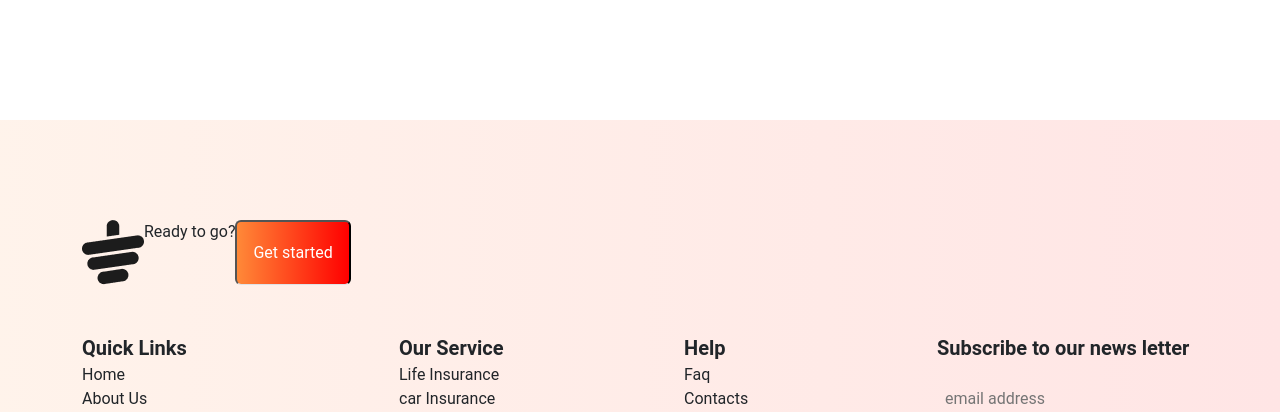
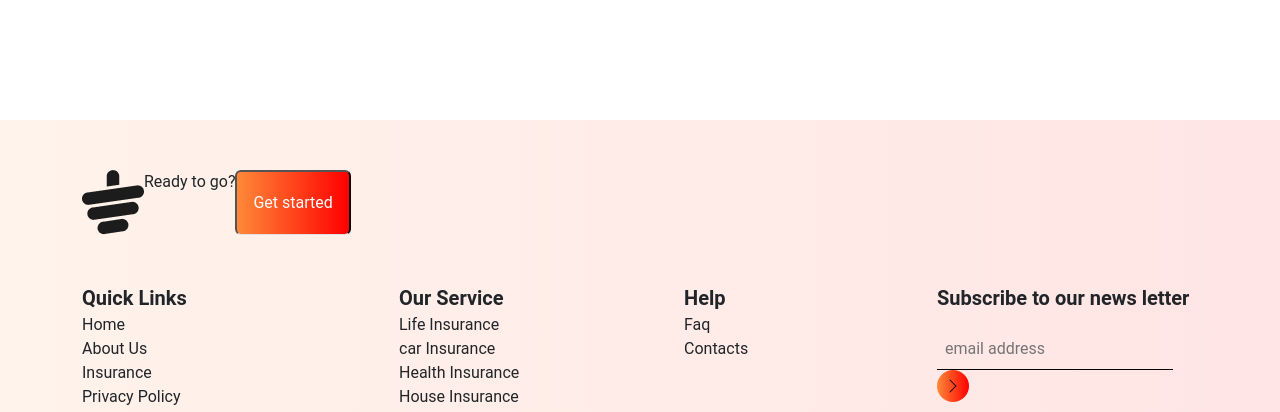
Before and after one commit to Abdullah-5603/project-tea-house, a plain HTML site: page index.html in a window 1280 px wide. Shown: the part 2210-2622 px from the top of the page. Drawn offline with nearby package versions, Linux system fonts and the light colour scheme.

Commit message:
Update style.css

```diff
--- a/style.css
+++ b/style.css
@@ -49,8 +49,8 @@ body{
 
 footer{
     width: 100%;
-    height: 750px;
-    padding-top: 100px;
+    height: 500px;
+    padding-top: 50px;
     background: linear-gradient(270deg, rgba(255, 0, 0, 0.1) 0%, rgba(255, 137, 56, 0.1) 100%);
 }
 .list{
```
